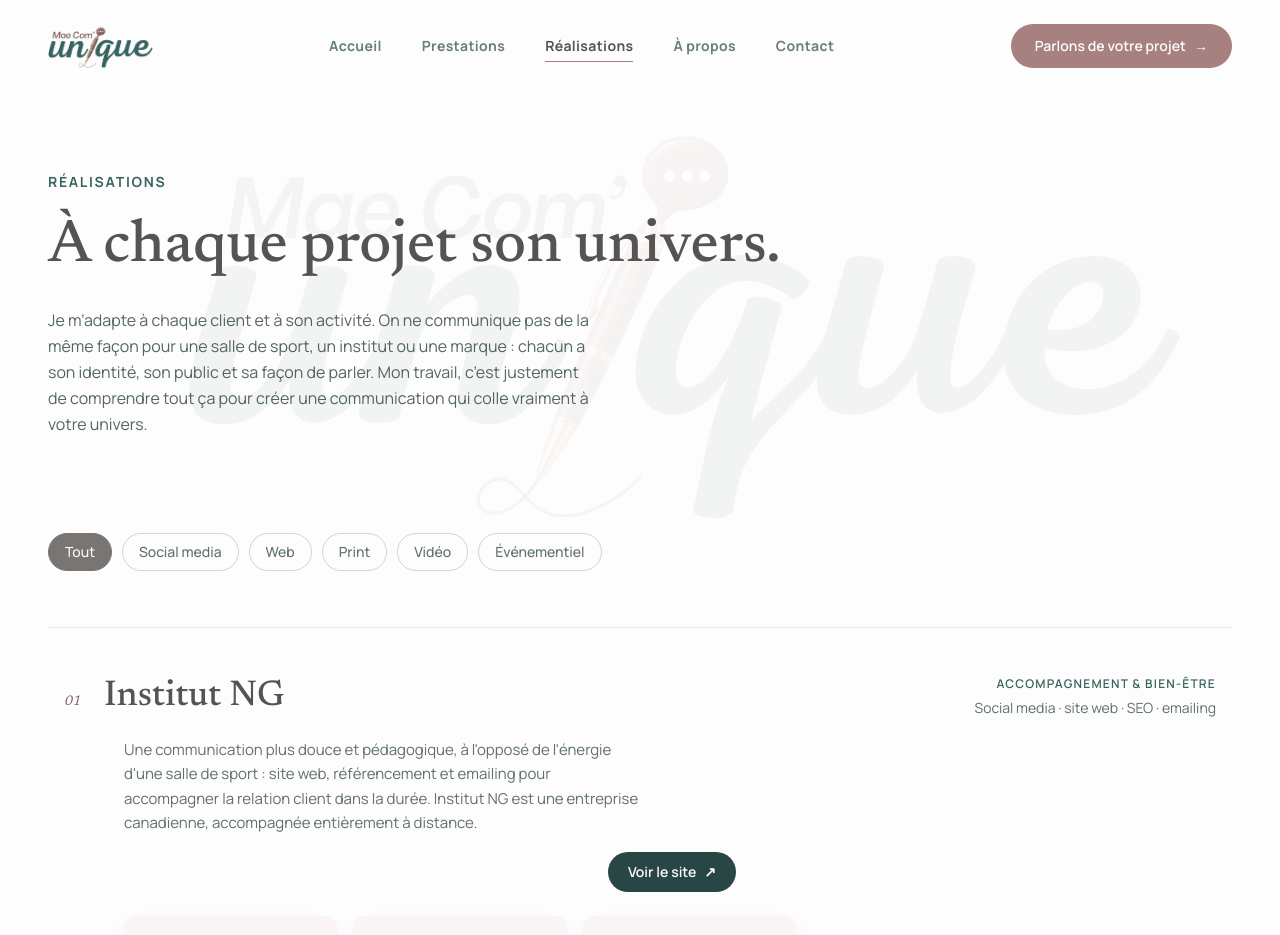
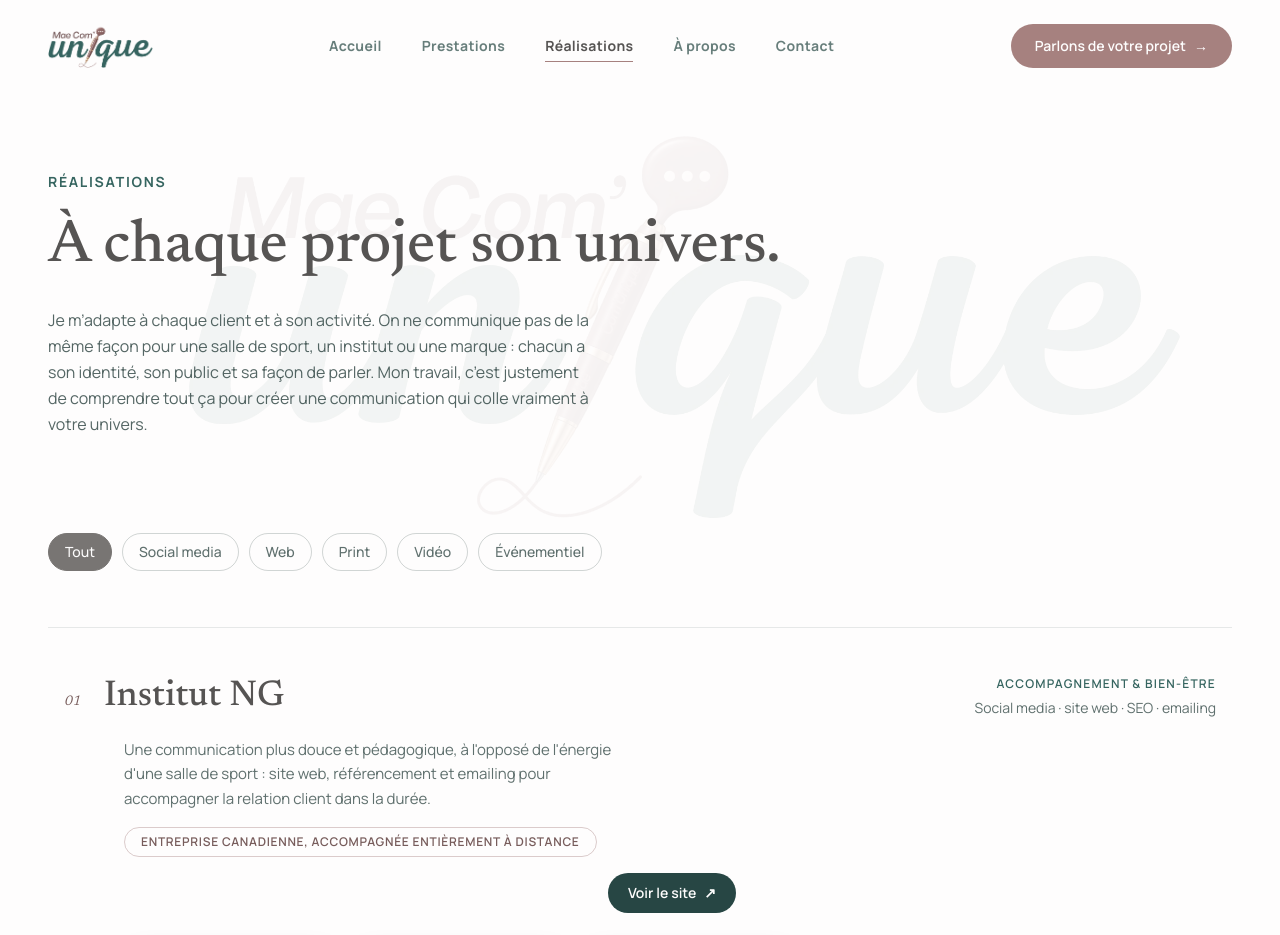
Before and after one commit to UdafLotetGaronne/maelisseperso, a Next.js app: page /realisations in a window 1280 px wide. Shown: the top 935 px of the page. Built offline with nearby package versions, Linux system fonts and the light colour scheme.

Commit message:
Rend visible la mention "entreprise canadienne" pour Institut NG
Le texte était noyé en fin de paragraphe et passait inaperçu. Il devient
un badge distinct, affiché sur la page Réalisations et sur la page dédiée
du projet.

```diff
--- a/app/realisations/[slug]/page.tsx
+++ b/app/realisations/[slug]/page.tsx
@@ -90,6 +90,12 @@ export default async function ProjectPage({
               {project.description}
             </p>
 
+            {project.remoteNote ? (
+              <span className="mt-5 inline-block rounded-full border border-rose-700/40 px-4 py-1.5 font-sans text-xs font-semibold uppercase tracking-[0.06em] text-rose-900">
+                {project.remoteNote}
+              </span>
+            ) : null}
+
             <div className="mt-8 flex flex-wrap items-center gap-4">
               {project.website ? (
                 <a
--- a/components/realisations/ProjectFilterList.tsx
+++ b/components/realisations/ProjectFilterList.tsx
@@ -92,6 +92,13 @@ export default function ProjectFilterList() {
                 <p className="mt-5 max-w-xl pl-9 font-sans text-[15px] leading-relaxed text-green-950/70 sm:pl-[3.75rem]">
                   {project.description}
                 </p>
+                {project.remoteNote ? (
+                  <div className="mt-4 pl-9 sm:pl-[3.75rem]">
+                    <span className="inline-block rounded-full border border-rose-700/40 px-4 py-1.5 font-sans text-xs font-semibold uppercase tracking-[0.06em] text-rose-900">
+                      {project.remoteNote}
+                    </span>
+                  </div>
+                ) : null}
                 {project.website ? (
                   <div className="mt-4 flex max-w-2xl justify-end pl-9 sm:pl-[3.75rem]">
                     <a
--- a/lib/content/projects.ts
+++ b/lib/content/projects.ts
@@ -31,6 +31,7 @@ export type Project = {
   media?: ProjectMedia[];
   website?: string;
   instagramHandle?: string;
+  remoteNote?: string;
 };
 
 export const PROJECTS: Project[] = [
@@ -41,8 +42,9 @@ export const PROJECTS: Project[] = [
     missions: "Social media · site web · SEO · emailing",
     categories: ["social-media", "web"],
     description:
-      "Une communication plus douce et pédagogique, à l'opposé de l'énergie d'une salle de sport : site web, référencement et emailing pour accompagner la relation client dans la durée. Institut NG est une entreprise canadienne, accompagnée entièrement à distance.",
+      "Une communication plus douce et pédagogique, à l'opposé de l'énergie d'une salle de sport : site web, référencement et emailing pour accompagner la relation client dans la durée.",
     website: "https://nouveauxgenres.com/",
+    remoteNote: "Entreprise canadienne, accompagnée entièrement à distance",
     media: [
       {
         src: "/images/realisations/institut-ng-1.webp",
```
